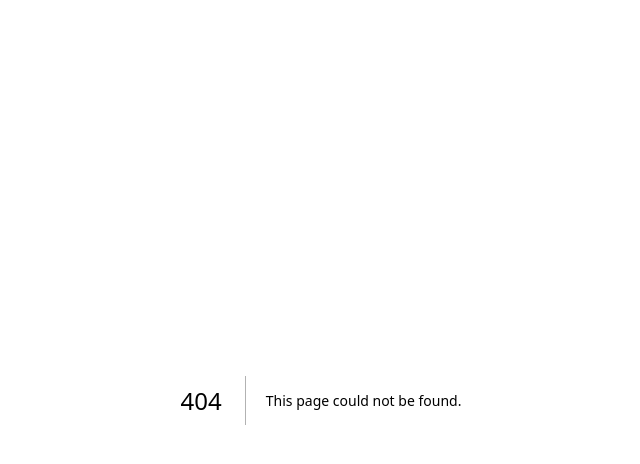
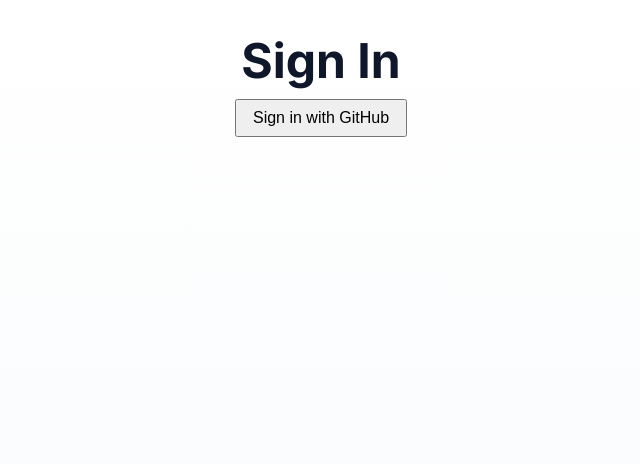
Before and after one commit to lolusoleye/personal-website, a Next.js app: page /auth/signin in a window 1280 px wide. Before the commit this address had no page. Shown: the top 464 px of the page, without its empty margins (319-959 px from the left). Built offline with nearby package versions, Linux system fonts and the light colour scheme.

Commit message:
Simplify middleware and add custom sign-in page

```diff
--- /dev/null
+++ b/app/auth/signin/page.tsx
@@ -0,0 +1,21 @@
+'use client'
+
+import { signIn } from 'next-auth/react'
+
+export default function SignIn() {
+  return (
+    <div style={{ padding: '2rem', textAlign: 'center' }}>
+      <h1>Sign In</h1>
+      <button
+        onClick={() => signIn('github')}
+        style={{
+          padding: '0.5rem 1rem',
+          fontSize: '1rem',
+          cursor: 'pointer'
+        }}
+      >
+        Sign in with GitHub
+      </button>
+    </div>
+  )
+}
--- a/auth.config.ts
+++ b/auth.config.ts
@@ -17,7 +17,7 @@
     },
   },
   pages: {
-    signIn: '/api/auth/signin',
+    signIn: '/auth/signin',
   },
 } satisfies NextAuthConfig
 
```
Also changed, not shown: middleware.ts (+11 -12 lines).
